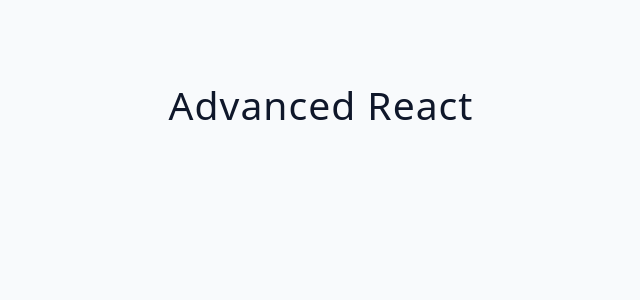
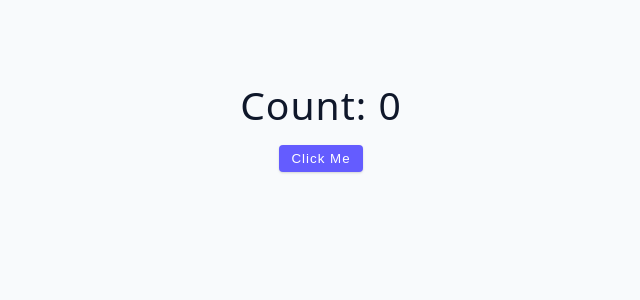
Before and after one commit to emmeiwhite/advanced-react-2024, a React (Vite) app: page / in a window 1280 px wide. Shown: the top 300 px of the page, without its empty margins (319-959 px from the left). Built offline with nearby package versions, Linux system fonts and the light colour scheme.

Commit message:
notice that a normal variable is updated but UI is not updated, because there is no re-render of component

```diff
--- a/src/App.jsx
+++ b/src/App.jsx
@@ -1,9 +1,10 @@
+import Starter from './../src/tutorial/01-useState/starter/01-error-example'
 function App() {
   return (
-    <div className='container'>
-      <h2>Advanced React</h2>
+    <div className="container">
+      <Starter />
     </div>
-  );
+  )
 }
 
-export default App;
+export default App
--- a/src/tutorial/01-useState/starter/01-error-example.jsx
+++ b/src/tutorial/01-useState/starter/01-error-example.jsx
@@ -1,5 +1,22 @@
 const ErrorExample = () => {
-  return <h2>useState error example</h2>;
-};
+  let count = 0
 
-export default ErrorExample;
+  function handleCount() {
+    count += 1
+    console.log(count)
+  }
+
+  return (
+    <div>
+      <h2>Count: {count}</h2>
+      <button
+        onClick={handleCount}
+        className="btn"
+      >
+        Click me
+      </button>
+    </div>
+  )
+}
+
+export default ErrorExample
```
